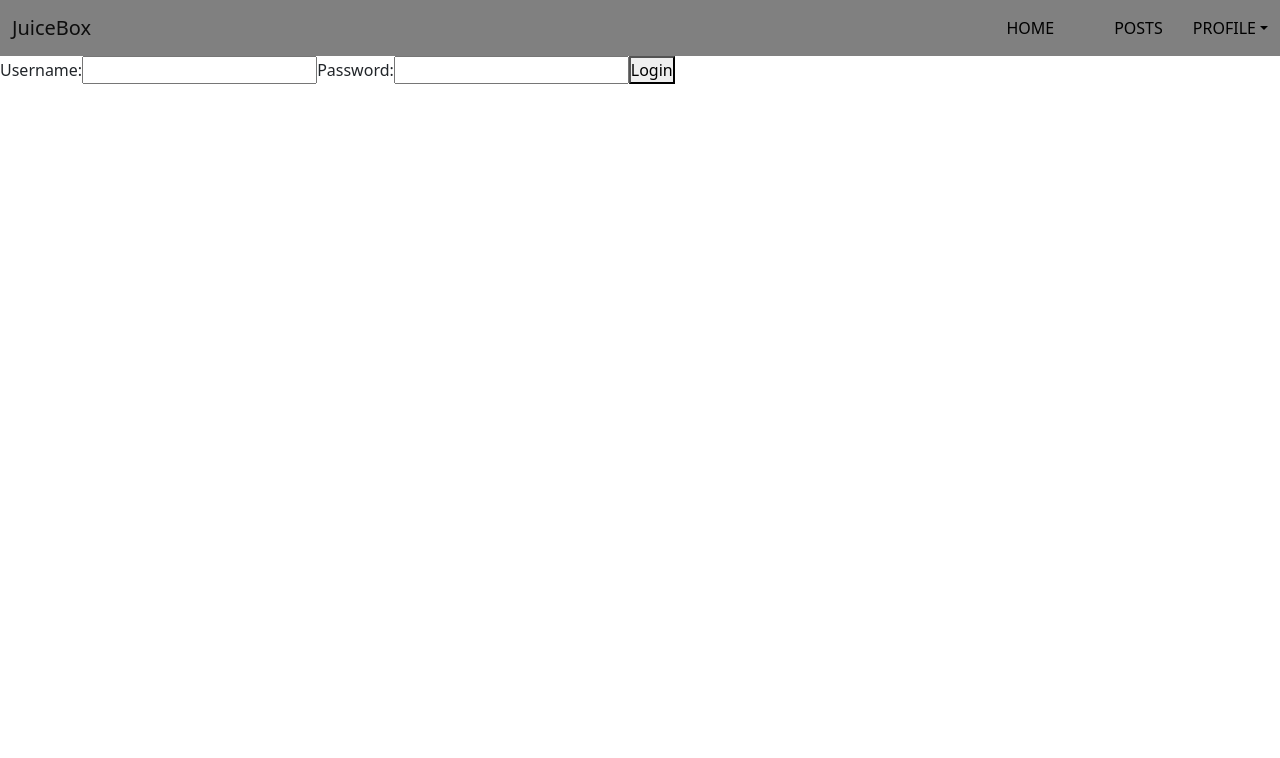
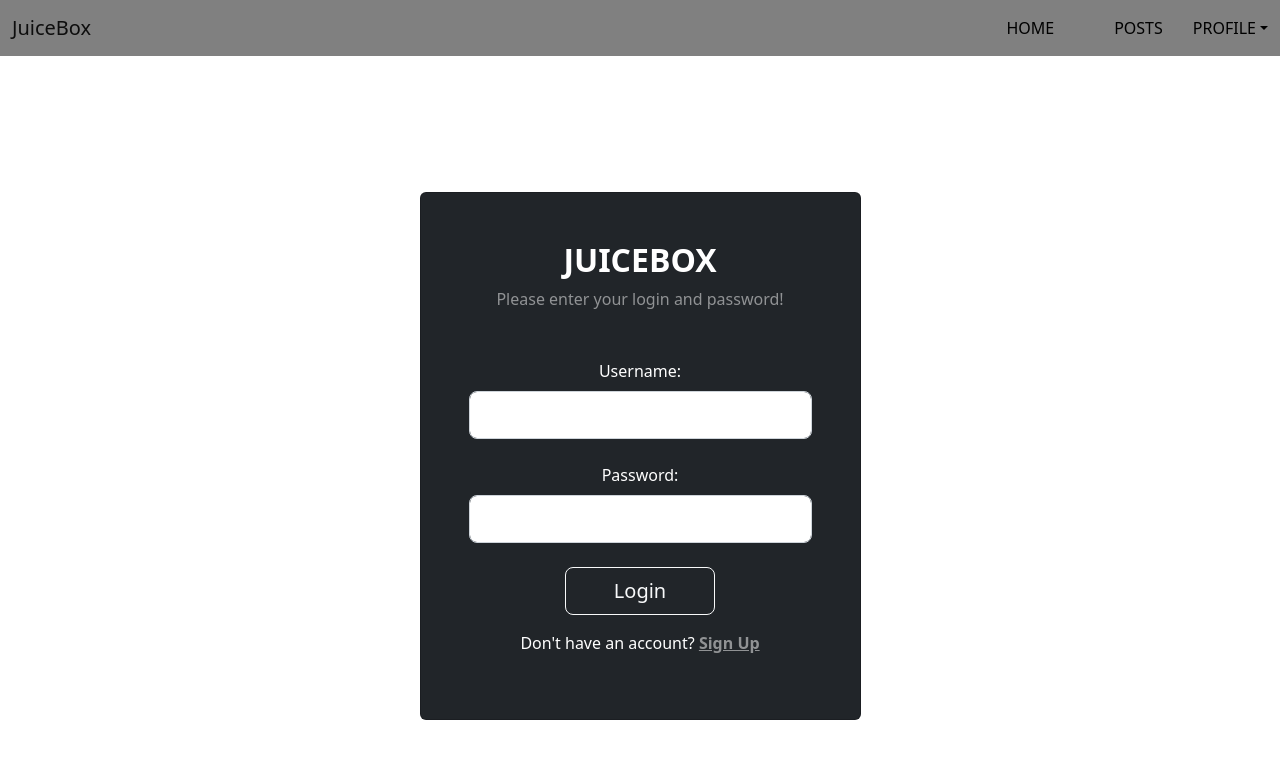
Before and after one commit to AMT98/Juicebox-UI, a React (Create React App) app: page /login in a window 1280 px wide. Shown: the top 758 px of the page. Built offline with nearby package versions, Linux system fonts and the light colour scheme.

Commit message:
html for login form complete

```diff
--- a/src/components/App.jsx
+++ b/src/components/App.jsx
@@ -8,12 +8,17 @@
 const App = () => {
   return (
     <>
+      {/* navbar */}
       <NavBar />
-      <Routes>
-        <Route path='/' element={<Home />} />
-        <Route path='/register' element={<Register />} />
-        <Route path='/login' element={<Login />} />
-      </Routes>
+      {/* body */}
+      <div className='container'>
+        <Routes>
+          <Route path='/' element={<Home />} />
+          <Route path='/register' element={<Register />} />
+          <Route path='/login' element={<Login />} />
+        </Routes>
+      </div>
+      {/* footer */}
     </>
   );
 };
--- a/src/components/Login.jsx
+++ b/src/components/Login.jsx
@@ -1,5 +1,6 @@
 import React, { useState } from 'react';
 import { fetchLogin } from '../api/api';
+import { Link } from 'react-router-dom';
 
 const Login = () => {
   const [username, setUsername] = useState('');
@@ -21,28 +22,63 @@
     }
   };
   return (
-    <div>
+    <section className='vh-100'>
+      <div className='container py-5 h-100'>
+        <div className='row d-flex justify-content-center align-items-center h-100'>
+          <div className='col-12 col-md-8 col-lg-6 col-xl-5'>
+            <div className='card bg-dark text-white'>
+              <div className='card-body p-5 text-center'>
+                <div className='mb-3'>
+                  <h2 className='fw-bold mb-2 text-uppercase'>Juicebox</h2>
+                  <p className='text-white-50 mb-5'>
+                    Please enter your login and password!
+                  </p>
                   <form onSubmit={handleSubmit}>
-        <label>Username:</label>
+                    <div className='form-outline form-white mb-4'>
+                      <label className='form-label'>Username:</label>
                       <input
+                        className='form-control form-control-lg'
                         type='text'
                         name='username'
                         value={username}
                         onChange={(e) => setUsername(e.target.value)}
                       />
-        <label>Password:</label>
+                    </div>
+                    <div className='form-outline form-white mb-4'>
+                      <label className='form-label'>Password:</label>
                       <input
-          type='text'
+                        className='form-control form-control-lg'
+                        type='password'
                         name='password'
                         value={password}
                         onChange={(e) => setPassword(e.target.value)}
                       />
+                    </div>
                     <span>
-          <button type='submit'>Login</button>
+                      <button
+                        className='btn btn-outline-light btn-lg px-5'
+                        type='submit'
+                      >
+                        Login
+                      </button>
                     </span>
                     <p>{errorMessage}</p>
                   </form>
+                  <div>
+                    <p className='mb-0'>
+                      Don't have an account?{' '}
+                      <Link className='text-white-50 fw-bold' to='/register'>
+                        Sign Up
+                      </Link>
+                    </p>
                   </div>
+                </div>
+              </div>
+            </div>
+          </div>
+        </div>
+      </div>
+    </section>
   );
 };
 
--- a/src/components/Register.jsx
+++ b/src/components/Register.jsx
@@ -28,40 +28,54 @@
   return (
     <div>
       <form onSubmit={handleSubmit}>
-        <label>Username:</label>
+        <div className='mb-3'>
+          <label className='form-label'>Username:</label>
           <input
+            className='form-control'
             type='text'
             name='username'
             value={username}
             onChange={(e) => setUsername(e.target.value)}
             required
           />
-        <label>Password:</label>
+        </div>
+        <div className='mb-3'>
+          <label className='form-label'>Password:</label>
           <input
+            className='form-control'
             type='text'
             name='password'
             value={password}
             onChange={(e) => setPassword(e.target.value)}
             required
           />
-        <label>Name:</label>
+        </div>
+        <div className='mb-3'>
+          <label className='form-label'>Name:</label>
           <input
+            className='form-control'
             type='text'
             name='name'
             value={name}
             onChange={(e) => setName(e.target.value)}
             required
           />
-        <label>Location:</label>
+        </div>
+        <div className='mb-3'>
+          <label className='form-label'>Location:</label>
           <input
+            className='form-control'
             type='text'
             name='location'
             value={location}
             onChange={(e) => setLocation(e.target.value)}
             required
           />
+        </div>
         <span>
-          <button type='submit'>Create Account</button>
+          <button className='btn btn-primary' type='submit'>
+            Create Account
+          </button>
         </span>
         <p>{errorMessage}</p>
       </form>
```
Lines whose indentation alone changed are shown as unchanged.
